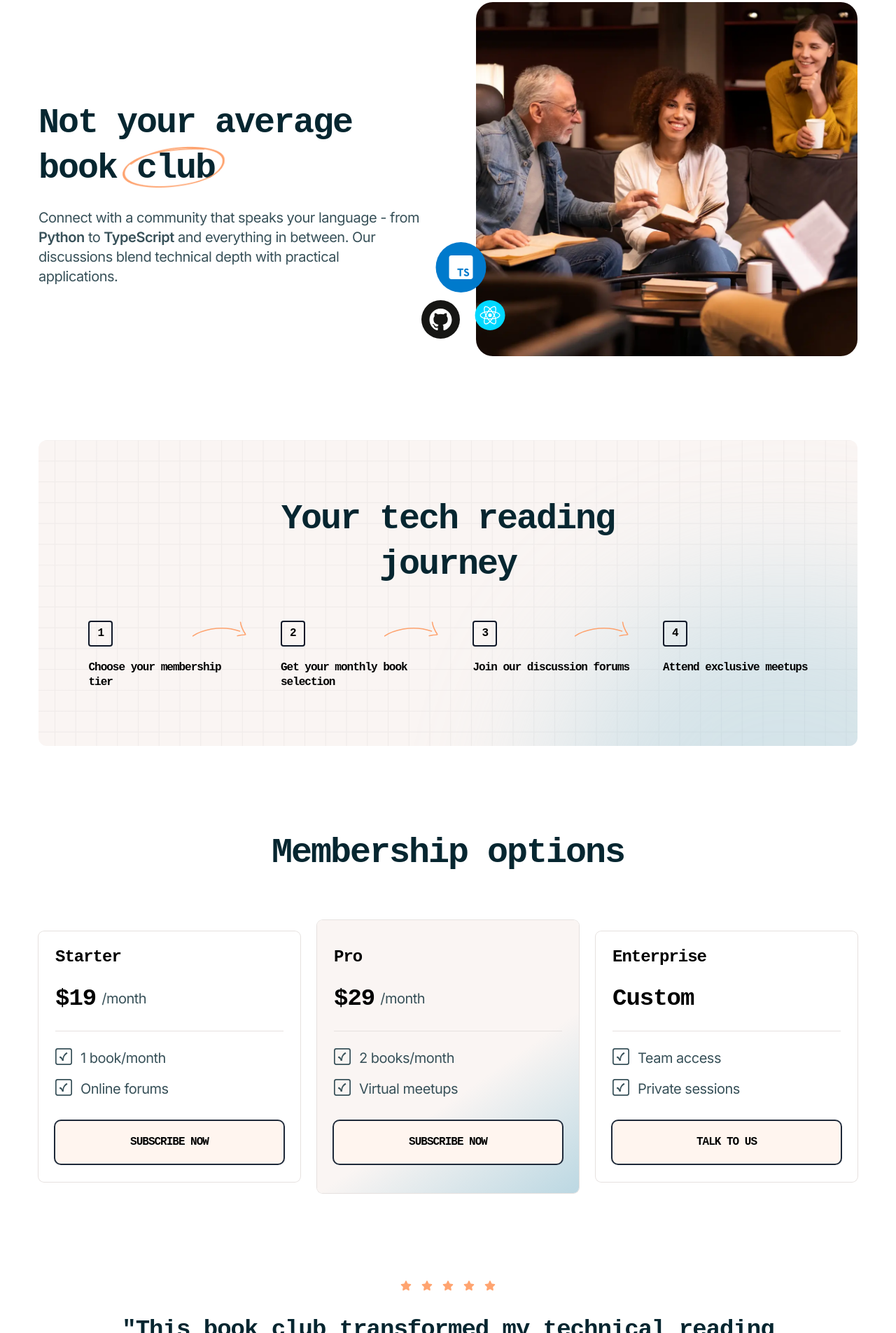
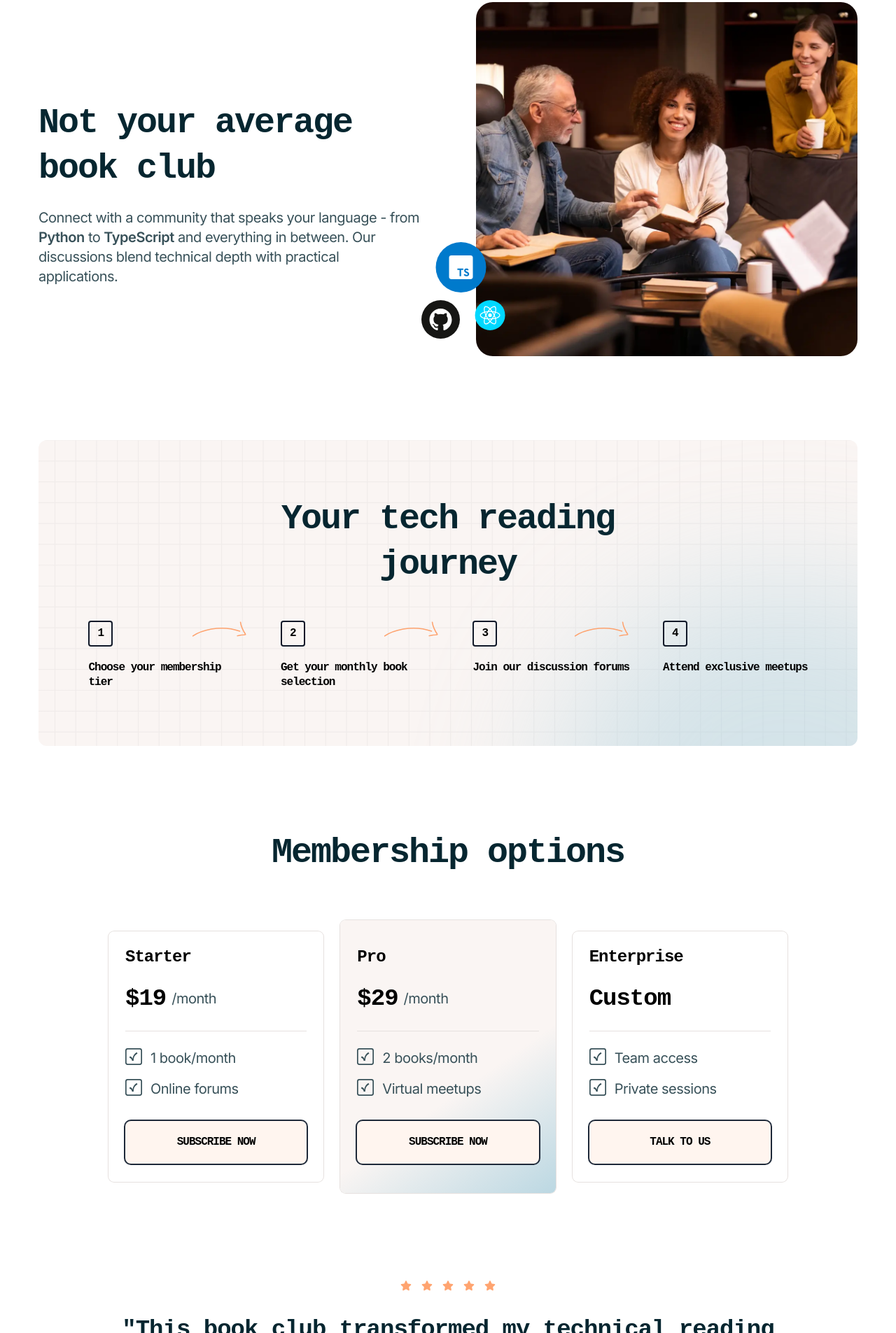
Before and after one commit to luqmanx1998/Tech-book-club-landing-page-Tailwind, a website: page index.html in a window 1280 px wide. Shown: the part 1556-3461 px from the top of the page at 70% size. Drawn offline with Linux system fonts and the light colour scheme; a web font is replaced by a local one.

Commit message:
Changed margins on pricing

```diff
--- a/index.html
+++ b/index.html
@@ -85,7 +85,7 @@
         <div class="md:relative xl:grid xl:grid-cols-[repeat(2,_1fr)] xl:max-w-[1170px] xl:mx-auto xl:items-center xl:gap-20">
           <img class="hidden md:block md:absolute md:bottom-[5%] md:right-[5%] xl:right-[43%]" src="./starter-code/assets/images/logos-tech.svg" alt="Tech stack icon">
           <div>
-            <h2 class="tp-2 color-neutral-900 mt-16 md:mt-20 md:max-w-[534px]">Not your average book <span class="relative before:bg-[url(./starter-code/assets/images/pattern-circle.png)] before:absolute before:top-0 before:left-[-8px] md:before:top-[-3px] md:before:left-[-20px] before:h-[105%] before:w-[125%] md:before:h-[110%] md:before:w-[130%] before:bg-contain before:bg-no-repeat">club</span></h2>
+            <h2 class="tp-2 color-neutral-900 mt-16 md:mt-20 md:max-w-[534px]">Not your average book <span class="relative before:bg-[url(./starter-code/assets/images/pattern-circle.png) before:absolute before:top-0 before:left-[-8px] md:before:top-[-3px] md:before:left-[-20px] before:h-[105%] before:w-[125%] md:before:h-[110%] md:before:w-[130%] before:bg-contain before:bg-no-repeat before:z-30">club</span></h2>
 
             <p class="mt-6 tp-5-reg color-neutral-700 mb-10">Connect with a community that speaks your language - from <span class="font-semibold">Python</span> to <span class="font-semibold">TypeScript</span> and
               everything in between. Our discussions blend technical depth with practical applications.</p>
@@ -127,7 +127,7 @@
       <section class="px-4 md:px-8" id="price">
         <h2 class="tp-2 color-neutral-900 mb-6 md:mb-10 xl:mb-16 xl:text-center">Membership options</h2>
 
-        <div class="md:grid space-y-6 md:space-y-0 md:grid-cols-[repeat(2,_1fr)] xl:grid-cols-[repeat(3,_1fr)] md:gap-6 xl:max-w-[1170px] xl:mx-auto xl:max-h-[390px] items-center">
+        <div class="md:grid space-y-6 md:space-y-0 md:grid-cols-[repeat(2,_1fr)] xl:grid-cols-[repeat(3,_1fr)] md:gap-6 xl:max-w-[970px] xl:mx-auto xl:max-h-[390px] items-center">
 
           <div class="card xl:h-[358px]">
             <h4 class="tp-4 mb-6">Starter</h4>
```
Also changed, not shown: output.css.
